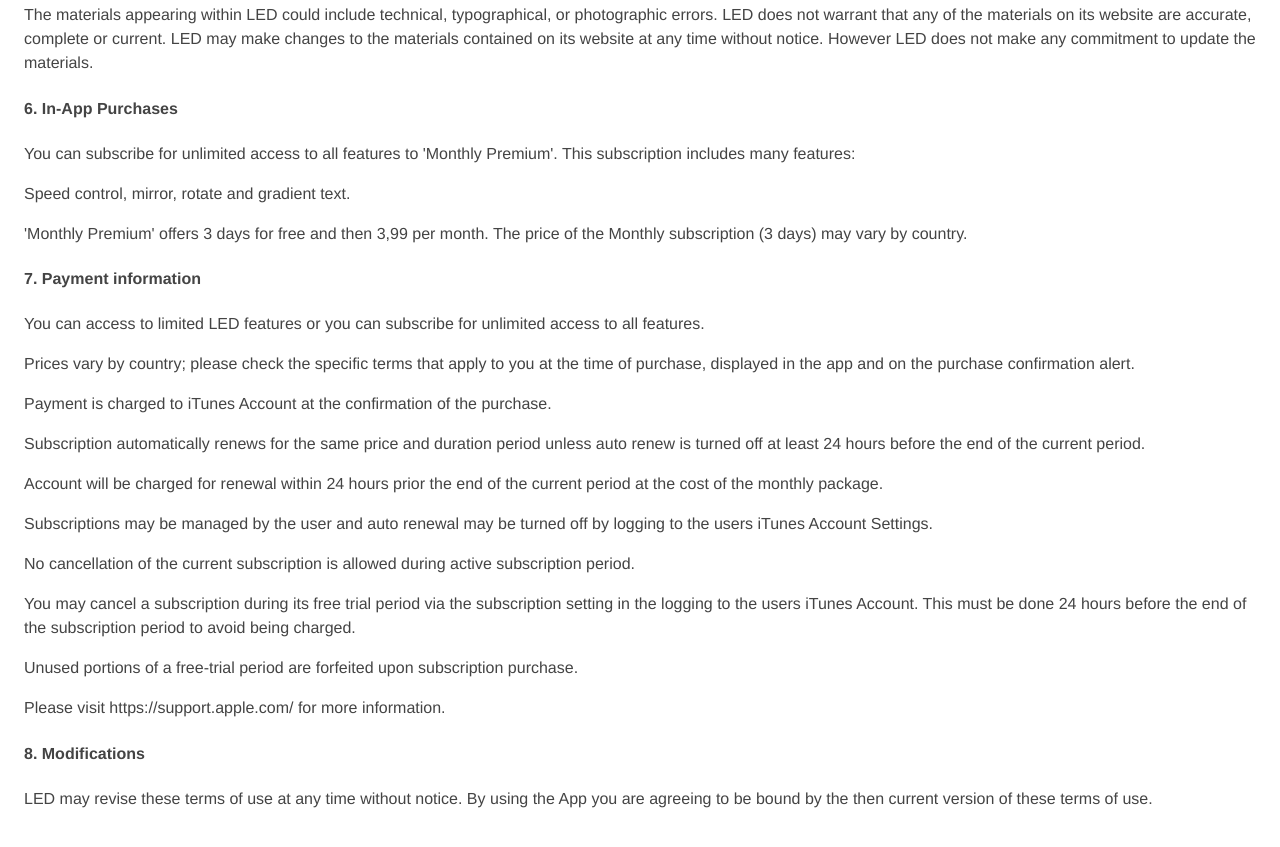
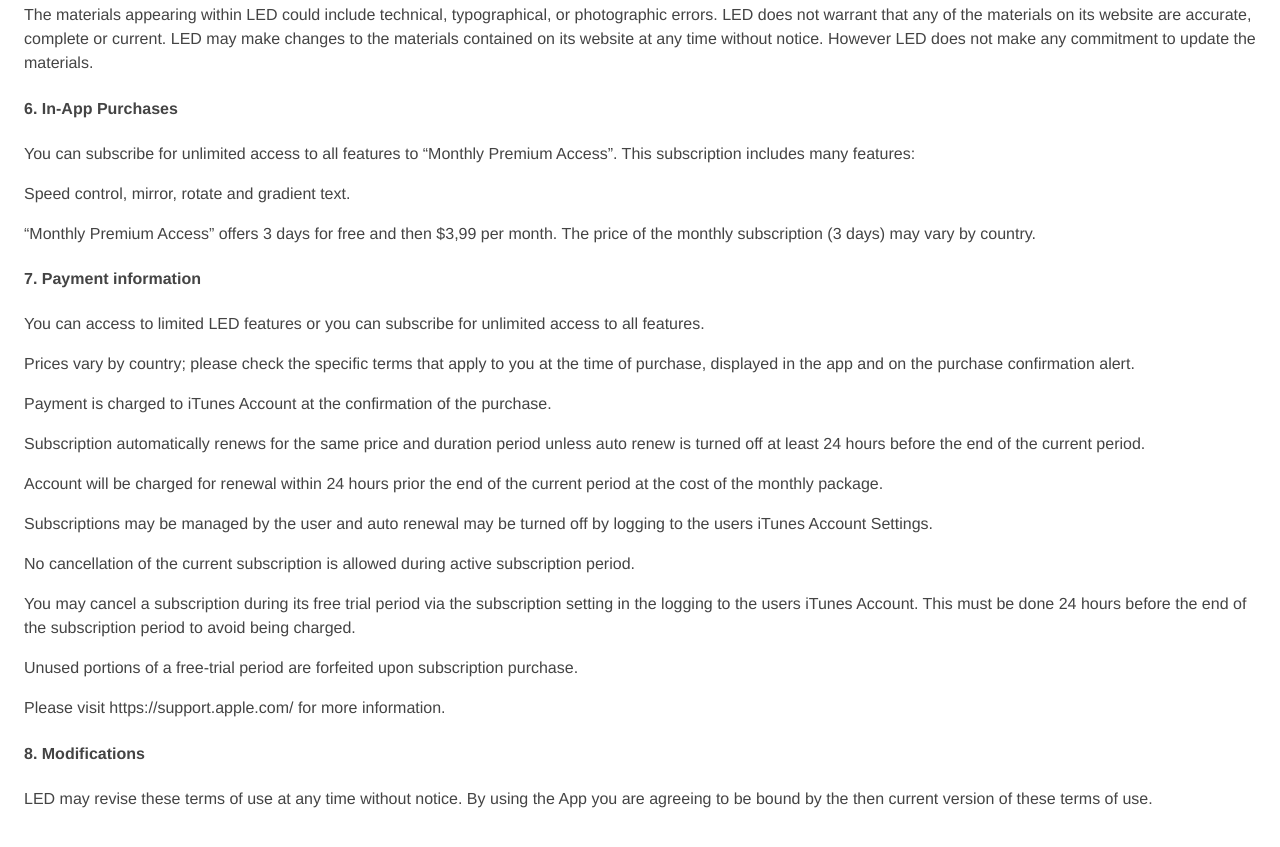
Before and after one commit to appserviceone/appserviceone.github.io, a plain HTML site: page terms-conditions.html in a window 1280 px wide. Shown: the part 820-1667 px from the top of the page. Drawn offline with Linux system fonts and the light colour scheme.

Commit message:
Update terms-conditions.html

```diff
--- a/terms-conditions.html
+++ b/terms-conditions.html
@@ -60,11 +60,11 @@
 
     <h4>6. In-App Purchases</h4>
 
-   <p> You can subscribe for unlimited access to all features to 'Monthly Premium'. This subscription includes many features:</p>
+   <p>You can subscribe for unlimited access to all features to “Monthly Premium Access”. This subscription includes many features:</p>
 
-   <p> Speed control, mirror, rotate and gradient text.</p>
+   <p>Speed control, mirror, rotate and gradient text.</p>
 
-    <p>'Monthly Premium' offers 3 days for free and then 3,99 per month. The price of the Monthly subscription (3 days) may vary by country.</p>
+    <p>“Monthly Premium Access” offers 3 days for free and then $3,99 per month. The price of the monthly subscription (3 days) may vary by country.</p>
 
     <h4>7. Payment information</h4>
 
```
